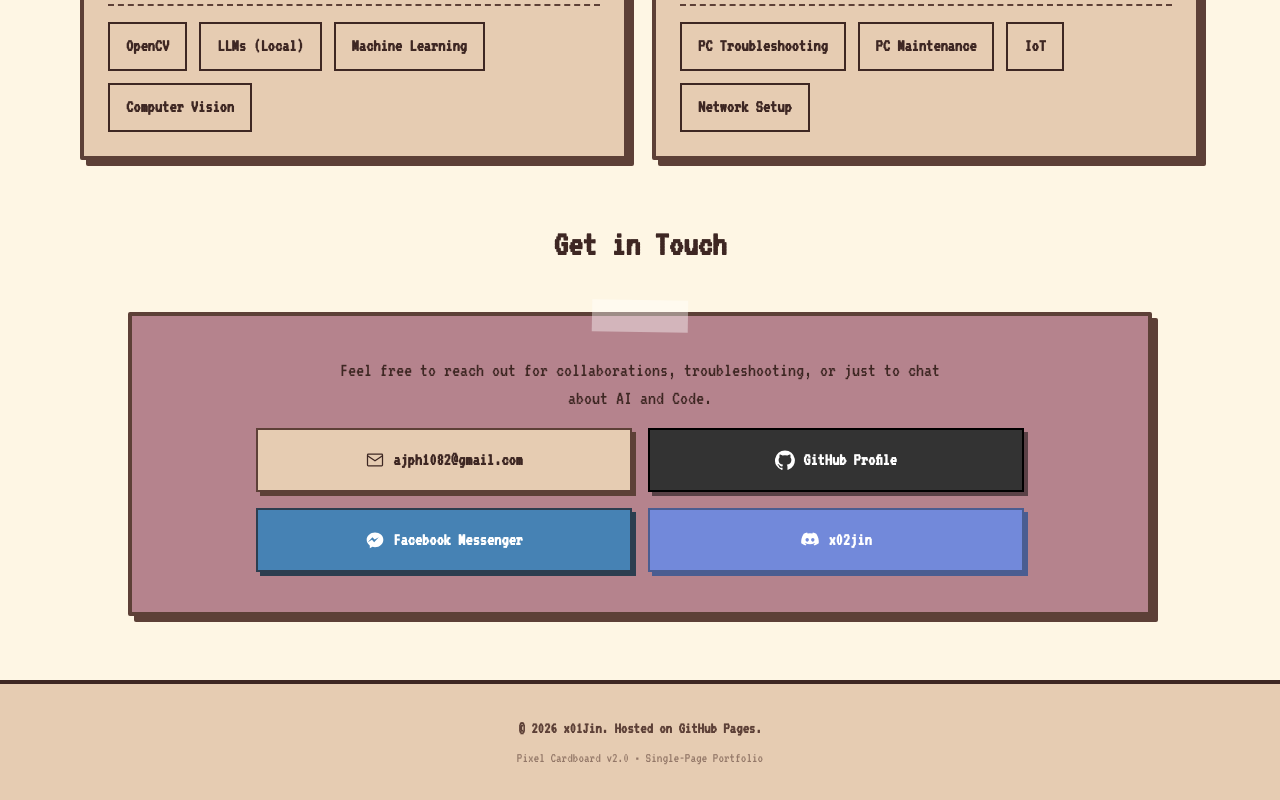
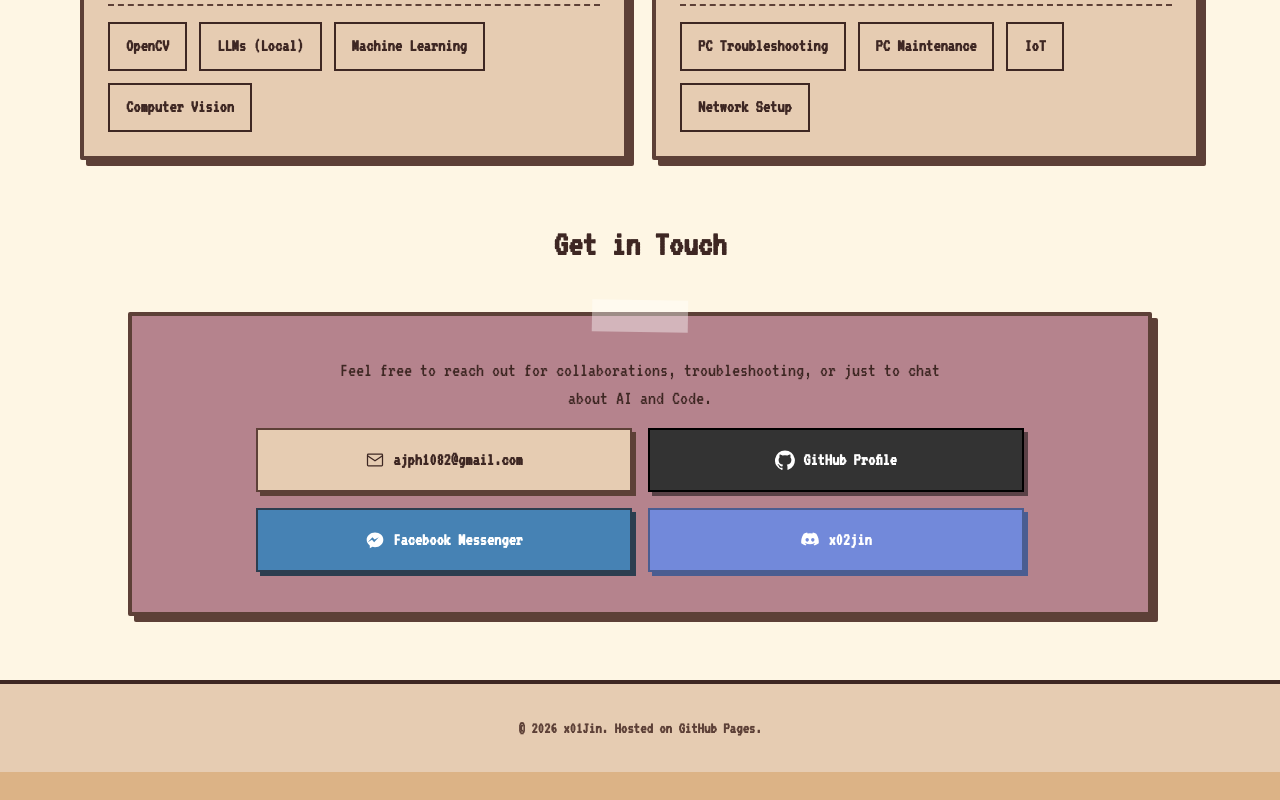
Before and after one commit to x01Jin/portfolio, a React (Vite) app: page / in a window 1280 px wide. Shown: the part 3620-4420 px from the top of the page. After the commit the page ends 4392 px from the top, so only its background shows below. Built offline with nearby package versions, Linux system fonts and the light colour scheme.

Commit message:
removed useless footer

```diff
--- a/App.tsx
+++ b/App.tsx
@@ -25,9 +25,6 @@ function App() {
         <p className="font-semibold">
           © {new Date().getFullYear()} x01Jin. Hosted on GitHub Pages.
         </p>
-        <p className="opacity-60 text-sm mt-2">
-          Pixel Cardboard v2.0 • Single-Page Portfolio
-        </p>
       </footer>
     </div>
   );
```
